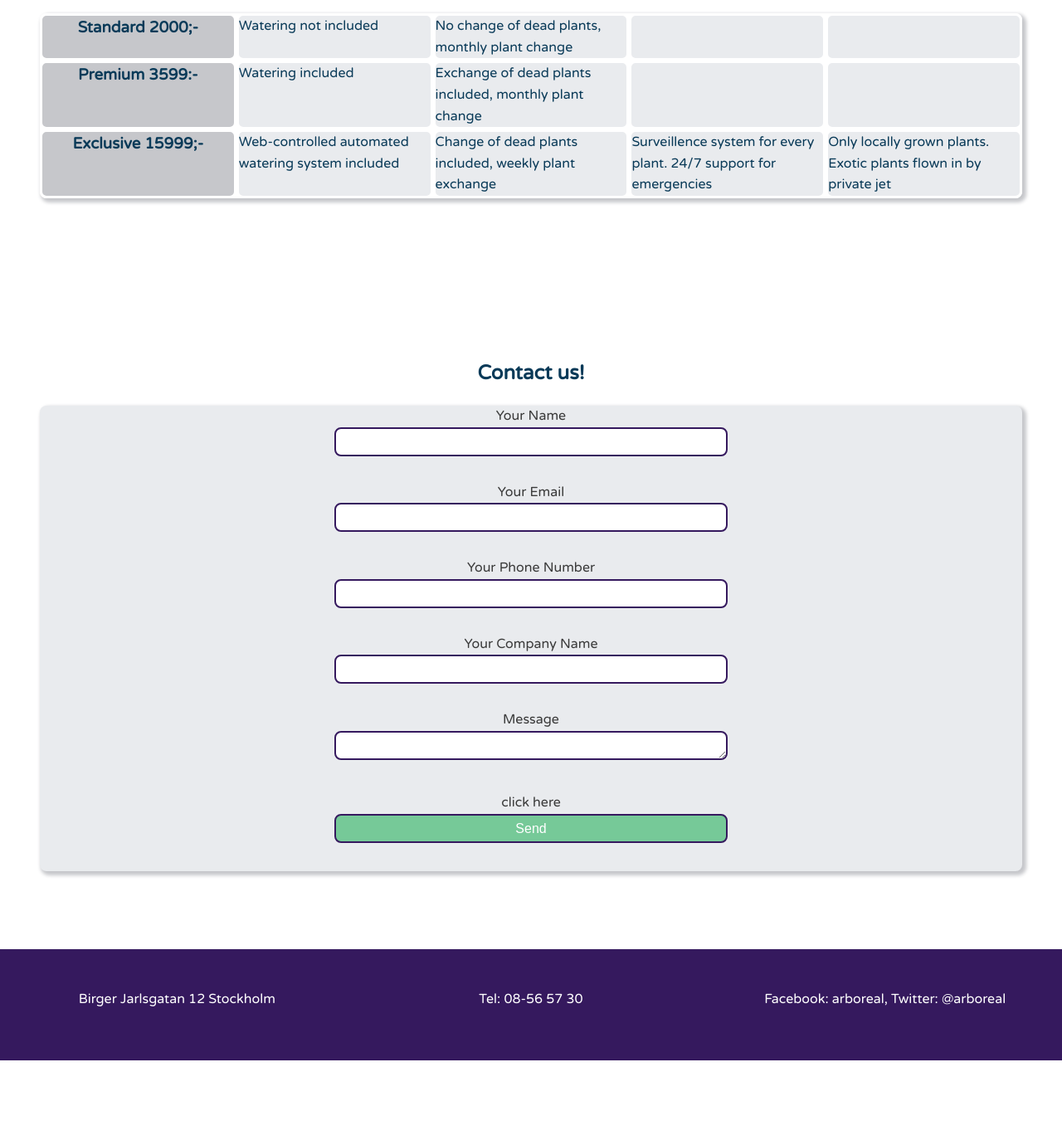
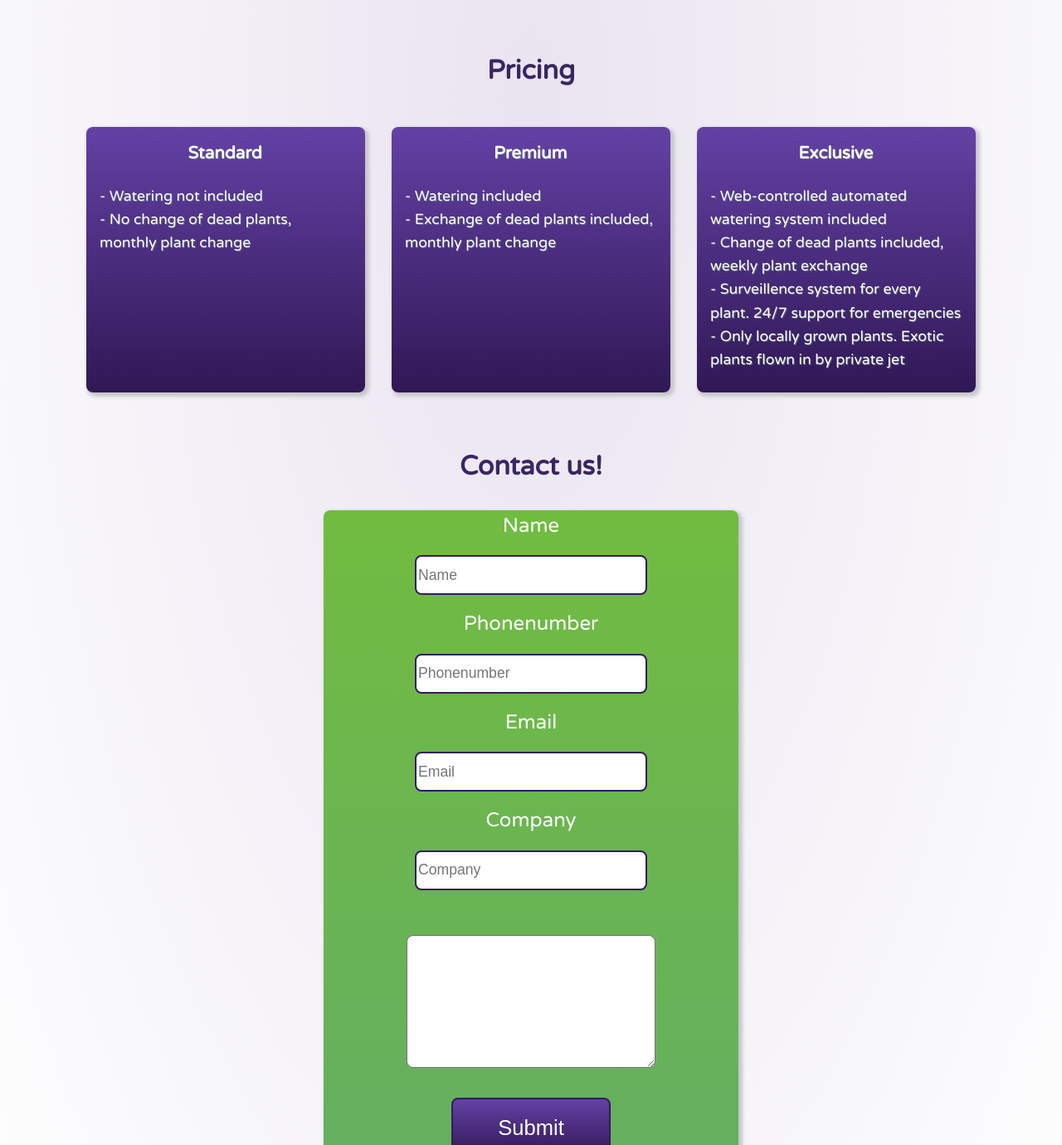
Before and after one commit to jonasvidlund/Arboreal, a plain HTML site: page index.html in a window 1280 px wide. Shown: the part 1420-2800 px from the top of the page at 83% size. Before the commit the page ends 2698 px from the top, so only its background shows below. Drawn offline with Linux system fonts and the light colour scheme.

Commit message:
ändring till final

```diff
--- a/index.html
+++ b/index.html
@@ -2,121 +2,134 @@
 <html lang="en">
 <head>
 	<meta charset="utf-8">
+	<meta name="viewport" content="width=device-width, initial-scale=1">
 	<title>Arboreal</title>
 	<link href='https://fonts.googleapis.com/css?family=Varela+Round' rel='stylesheet' type='text/css'>
 	<link rel="stylesheet" type="text/css" href="style.css">
-	<link rel="stylesheet" href="flex.css">
 </head>
 
 <body>
 	<header class="mainHeader">
 		<h1 class="name"><a href="#">Arboreal</a></h1>
 		<ul class="mainNav">
+			<li><a href="#missionLink">mission</a></li>
 			<li><a href="#themeLink">themes</a></li>
+			<li><a href="#pricingLink">pricing</a></li>
 			<li><a href="#contact">contact</a></li>
-			<li><a href="#missionLink">mission</a></li>
-			<li><a href="#pricingLink">pricing</a></li>
 		</ul>
 	</header><!--/.main-header-->
 
 	<section class="banner">
 		<img class="logo" src="white.jpg" alt="logo">
 		<h2 class="headline">Arboreal</h2>
-		<span class="slogan">A workplace that is a alive create ideas that live on.</span>
+		<h3 class="slogan">A workplace that is a alive create ideas that live on.</h3>
 	</section><!--/.banner-->
 
 	<section class="missionWrap">
-		<header>
-			<h2 id="missionLink">Mission</h2>
+		<header class="headerMission">
+			<h2 class="missionHeader" id="missionLink">Mission</h2>
 		</header>
 		<div class="missionText">
-			<p class="missionItem">Arboreal revolutionizes the way you think about plants in an office environment. Arboreal isn't just a a delivery service for plants, it's a delivery service for new ideas. Arboreal makes it easy to keep your workplace fresh and oxygenated.</p>
+			<p>Arboreal revolutionizes the way you think about plants in an office environment. Arboreal isn't just a delivery service for plants, it's a delivery service for new ideas. Arboreal makes it easy to keep your workplace fresh and oxygenated.</p>
 		</div>
 	</section>
 
-	<section class="themes">
+	<section class="themesWrap">
 		<header class="headerTheme">
-			<h2 id="themeLink">Themes</h2>
+			<h2 class="themeHeader" id="themeLink">Themes</h2>
 		</header>
-		<article class="art1 col">
+
+		<div class="themeDiv">
+			<article class="col colTheme">
 				<header>
 					<h3>ALOHA</h3>
 				</header>
 				<p>This rich theme includes exotic coconuts spilling all over the floor combined with palm trees that hang down and are always in the way of your daily workflow. This theme is very complicated, suitable for complex startups with a unclear monetizing strategy.</p>
 			</article>
-		<article class="art2 col">
+			<article class="col colTheme">
 				<header>
 					<h3>SIBERIA</h3>
 				</header>
 				<p>Dead plants everywhere. Plants sprayed with white color to give that cold secluded look.</p>
 			</article>
-		<article class="art3 col">
+			<article class="col colTheme">
 				<header>
 					<h3>EXOTIC NORDIC</h3>
 				</header>
 				<p>Everything is pine and spruce. Get that Norrlands inland-look in your office. Comes with a Christmas Decoration Extension Pack for the first 100 subscribers (Bears not included).</p>
 			</article>
+		</div>
 	</section>
 
-	<section class="pricing">
+	<section class="pricingWrap">
+		<header class="headerPricing">
+			<h2 class="priceHeader" id="pricingLink">Pricing</h2>
+		</header>
+		<div class="priceDiv">
+			<article class="col colPrice bronse">
 				<header>
-			<h2 id="pricingLink">Pricing</h2>
+					<h3>Standard</h3>
 				</header>
-		<div class="Rtable Rtable--5cols">
-  			<div class="Rtable-cell grey"><h3>Standard 2000;-</h3></div>
-  			<div class="Rtable-cell">Watering not included</div>
-			<div class="Rtable-cell">No change of dead plants, monthly 							plant change</div>
-	 		<div class="Rtable-cell"></div>
-	 		<div class="Rtable-cell"></div>
-	 		<div class="Rtable-cell grey"><h3>Premium 3599:-</h3></div>
- 	 		<div class="Rtable-cell">Watering included</div>
-	 		<div class="Rtable-cell">Exchange of dead plants included, monthly plant change</div>
-	 		<div class="Rtable-cell"></div>
-	 		<div class="Rtable-cell"></div>
-	 		<div class="Rtable-cell grey"><h3>Exclusive 15999;-</h3></div>
-	 		<div class="Rtable-cell">Web-controlled automated watering system included</div>
-	 		<div class="Rtable-cell">Change of dead plants included, weekly plant exchange</div>
-	 		<div class="Rtable-cell">Surveillence system for every plant. 24/7 support for emergencies</div>
-	 		<div class="Rtable-cell">Only locally grown plants. Exotic plants flown in by private jet</div>
+				<ul class="ul">
+					<li>- Watering not included</li>
+					<li>- No change of dead plants, monthly plant change</li>
+				</ul>
+			</article>
+			<article class="col colPrice silver">
+				<header>
+					<h3>Premium</h3>
+				</header>
+				<ul class="ul">
+					<li>- Watering included</li>
+					<li>- Exchange of dead plants included, monthly plant change</li>
+				</ul>
+			</article>
+			<article class="col colPrice gold">
+				<header>
+					<h3>Exclusive</h3>
+				</header>
+				<ul class="ul">
+					<li>- Web-controlled automated watering system included</li>
+					<li>- Change of dead plants included, weekly plant exchange</li>
+					<li>- Surveillence system for every plant. 24/7 support for emergencies</li>
+					<li>- Only locally grown plants. Exotic plants flown in by private jet</li>
+				</ul>
+			</article>
 		</div>
 	</section>
 
 	<section class="formWrap">
 		<header>
-			<h2 id="contact">Contact us!</h2>
+			<h2 class="contactHeader" id="contact">Contact us!</h2>
 		</header>
-		<form class="formItem" action="index.html" method="POST">
-			<label class="labels">
-				<span>Your Name</span>
-				<input type="text" name="name">
-			</label>
-			<label class="labels">
-				<span>Your Email</span>
-				<input type="email" name="_replyto">
-			</label>
-			<label class="labels">
-				<span>Your Phone Number</span>
-				<input type="text" name="phone">
-			</label>
-			<label class="labels">
-				<span>Your Company Name</span>
-				<input type="text" name="company">
-			</label>
-			<label class="labels">
-				<span>Message</span>
+
+		<form action="/action_page.php" class="formItem">
+        	<label for="name">Name</label>
+        	<input type="text" name="name" placeholder="Name" required><br>
+
+  			<label for="phonenumber">Phonenumber</label>
+   			<input type="number" name="phonenumber" placeholder="Phonenumber" required>
+
+       		<label for="email">Email</label>
+       		<input type="email" name="email" placeholder="Email" required><br>
+
+       		<label for="company">Company</label>
+       		<input type="text" name="company" placeholder="Company" required><br><br>
+
        		<textarea name="message"></textarea>
-			</label>
-			<label class="labels">
-				<span>click here</span>
-				<input class="button" type="submit" value="Send" name="sub">
-			</label>
+       		<br>
+          	<input class="sendButton" type="submit" value="Submit">
    		</form>
 	</section>
 
+
 	<footer class="mainFooter">
-		<p class="fotItem">	Birger Jarlsgatan 12 Stockholm</p>
-		<p class="fotItem">Tel: 08-56 57 30</p>
-		<p class="fotItem">Facebook: arboreal, Twitter: @arboreal</p><br>
+		<ul class="footerUl">
+			<li class="fotItem">Tel: 08-56 57 30</li>
+			<li class="fotItem">Birger jarlsgatan 12 Stockholm</li>
+			<li class="fotItem">Facebook: arboreal, Twitter: @arboreal</li>
+		</ul>
+
 	</footer>
 
 </body>
--- a/style.css
+++ b/style.css
@@ -3,10 +3,11 @@
 }
 
 body {
-	font-family: 'Varela Round', sans-serif;
+	background: radial-gradient(#E9E4F0, #ffffff );
+	font-family: "Varela Round", sans-serif;
 	line-height: 1.6;
-	color: #3a3a3a;
-	margin: 0;
+	color: #3A2663;
+	font-size: 1rem;
 }
 
 ul {
@@ -16,12 +17,11 @@ ul {
 }
 
 p {
-	font-size: 1em;
-	margin-bottom: 1.8em;
+	margin-bottom: 1.8rem;
 }
 
 h2, a {
-	color: #093a58;
+	color: #3A2663;
 }
 h2, h3 {
 	margin-top: 0;
@@ -36,19 +36,44 @@ img {
 	max-width: 100%;
 }
 
-input, textarea{
+input{
 	border: 2px solid #35195E;
+	width: 240px;
+	height: 3rem;
+	margin-bottom: 1rem;
+	border-radius: 8px;
+	font-size: 1.1rem;
+
+}
+
+.sendButton{
+	margin-top: 1.5rem;
+	margin-bottom:2.7rem;
+	background: green;
+	width: 12rem;
+	height: 4.5rem;
+	color: white;
+	font-size: 1.6rem;
+	background: linear-gradient(#6441A5, #301855);
+}
+
+.sendButton:hover{
+  	background: linear-gradient(#6F4EBF, #412475)
+}
+
+textarea{
+
+	height: 10rem;
 	width: 60%;
-	height: 35px;
-	margin-bottom: 1em;
-	border-radius: 8px;
-
+    border-radius: 0.5rem;
+    font-size: 1.4rem;
 }
 
 label{
 	display: block;
-	margin-bottom: 1.1em;
+	margin-bottom: 1rem;
 	text-align: center;
+	color: white;
 }
 
 span{
@@ -58,228 +83,198 @@ span{
 
 /* ---- Navigation ---- */
 
+
 .name {
-	font-size: 1.35em;
+	font-size: 2.8rem;
 	margin: 0;
 
 }
 .mainNav {
-	margin-top: 5px;
+	display: flex;
+	flex-direction: column;
 
 }
 .name a, .mainNav a {
 	text-align: center;
 	display: block;
-	padding: 10px 15px;
+	padding: .8rem 1rem;
 }
 .mainNav a {
-	font-size: .95em;
-	color: #57CB94;
+	font-size: 1.4rem;
+	color: #71BC40;
 	text-transform: uppercase;
 }
 .mainNav a:hover {
-	color: #093a58;
+	color: #3A2663;
 }
 
 /* ---- ---- ---- */
 
+.logo {
+	width:6.25rem;
+	height:6.25rem;
+}
+
 .headline{
 	color: white;
+	font-size: 2.5rem;
+}
+
+.slogan {
+	font-size: 2rem;
 }
 
 .mainHeader {
-	padding-top: .5em;
-	padding-bottom: .5em;
+	display: flex;
+	flex-direction: column;
+	padding-top: .5rem;
+	padding-bottom: .5rem;
 
 }
 
-.banner, .mainFooter, .missionWrap {
+.banner{
+	width: 100%;
+	color: #fff;
+	background-image:
+	    linear-gradient(
+		rgba(99, 64, 165, 0.6),
+		rgba(99, 64, 165, 0.6)),
+	    url(plant1.jpg);
+	background-position: center center;
+    background-size: cover;
+	padding: 4rem 7rem;
+	margin-bottom: 3rem;
+	height: 30em;
 	text-align: center;
 }
 
-.banner{
-	color: #fff;
-	background-image:
-	    linear-gradient(
-		rgba(49, 27, 90, 0.82),
-		rgba(49, 27, 90, 0.82)),
-	    url(plant1.jpg);
-	background-position: center center;
-    background-size: cover;
-	padding: 4em 0;
-	margin-bottom: 48px;
-	height: 30em;
+.missionHeader, .themeHeader, .priceHeader, .contactHeader, .headerMission, .headerTheme, .headerPricing{
+	font-size: 2rem;
+	width: 100%;
+}
+
+.missionText{
+	width: auto;
+	height: auto;
+	font-size: 1.1rem;
+	text-align: center;
+}
+
+.themesWrap, .pricingWrap, .missionWrap{
+	display: flex;
+	flex-wrap: wrap;
+	justify-content: center;
+	padding: 2rem 1rem 2rem 1rem;
+	margin: 1rem;
+}
+
+.themeDiv, .priceDiv{
+	display: flex;
+	flex-wrap: wrap;
+	align-items: center;
+	justify-content: center;
+}
+
+.col {
+	padding-right: 1em;
+	padding-left: 1rem;
+	padding-top: 1rem;
+	padding-bottom: 1rem;
+	margin: 1rem;
+	background: linear-gradient(#71BC40, #64AE62);
+	border-radius: 8px;
+	color: white;
+	font-size: 1.1rem;
+	box-shadow: 3px 3px 4px 2px #C6C7CB;
+	text-shadow: 1px 1px #5E6C7D;
+	height: 20rem;
+	width: 21rem;
+}
+
+.colPrice{
+	background: linear-gradient(#6441A5, #301855);
+}
+
+.formWrap{
+	display: flex;
+	flex-direction: column;
+	justify-content: center;
+	text-align: center;
+	align-items: center;
 
 }
 
-.banner {
-	width: 100%;
+.formItem{
+	width: 21rem;
+	background: linear-gradient(#71BC40, #64AE62);
+	box-shadow: 3px 3px 4px 2px #C6C7CB;
+  	border-radius: 8px;
+ 	font-size: 1.5rem;
+ 	margin-bottom: 3rem;
 }
 
-.missionWrap{
-	padding: 4em 2em 4em 2em;
-	margin: 1em;
+.mainFooter {
+	display: flex;
+	flex-direction: column;
+	background: linear-gradient(#6441A5, #2a0845);
+	margin-top: 1.8rem;
+	color: white;
+	font-size: 1rem;
+	text-align: center;
 }
 
-.pricing{
-	padding: 4em 2em 4em 2em;
-	margin: 1em;
+.fotItem{
+	padding: .7rem;
 }
-
-.themes{
-	display: flex;
-	flex-wrap: wrap;
-	justify-content: center;
-	padding: 2em 1em 2em 1em;
-	margin: 1em;
-}
-
-.col {
-	flex-grow: 0;
-	width: 300px;
-	height: 250px;
-	padding-right: 1em;
-	padding-left: 1em;
-	padding-top: 1em;
-	padding-bottom: .5em;
-	margin: 1em;
-	background: #76C998;
-	border-radius: 8px;
-	color: white;
-	font-size: .9em;
-	box-shadow: 3px 3px 4px 2px #C6C7CB;
-}
-
-.Rtable {
-  display: flex;
-  flex-wrap: wrap;
-  margin: 0 0 3em 0;
-  padding: 0;
-  border-radius: 8px;
-  box-shadow: 3px 3px 4px 2px #C6C7CB;
-}
-
-.Rtable-cell {
-  flex-grow:1;
-  box-sizing: border-box;
-  width: 100%;
-  overflow: hidden;
-  list-style: none;
-  border: solid white;
-  font-size: 0.65em;
-  background: #E9EBEE;
-  color: #093a58;
-  border-radius: 8px;
-}
-
-.grey{
-	background: #C6C7CB;
-}
-
-.Rtable--2cols > .Rtable-cell  { width: 50%; }
-.Rtable--3cols > .Rtable-cell  { width: 33.33%; }
-.Rtable--4cols > .Rtable-cell  { width: 25%; }
-.Rtable--5cols > .Rtable-cell  { width: 20%; }
-.Rtable--6cols > .Rtable-cell  { width: 16.6%; }
-.Rtable--7cols > .Rtable-cell  { width: 14.3%; }
-
-.formWrap{
-
-	padding: 4em 2em 4em 2em;
-	margin: 1em;
-}
-
-.formItem{
-	width: 100%;
-	background: #E9EBEE;
-	box-shadow: 3px 3px 4px 2px #C6C7CB;
-  	border-radius: 8px;
-}
-
-.contactInput{
-	width: 30%;
-	margin: 5% 5% 5% 5%;
-	position: center;
-
-}
-
-
-.mainFooter {
-	background: #35195E;
-	padding: 2em 0;
-	margin-top: 30px;
-	color: white;
-}
-
-
-.logo {
-	width:100px;
-	height:100px;
-}
-
-.slogan {
-	margin-bottom: 0;
-	font-size: .9em;
-}
-.button{
-	background: #76C998;
-	color: white;
-	font-size: 1em;
-}
-
-.headerTheme{
-		width: 100%;
-	}
-
 
 /*media queries.*/
 
 
-@media (min-width: 769px) {
+@media (max-width: 463px){
+	.slogan{
+		font-size: 1.2rem;
+	}
+	.headline{
+		font-size: 1.8rem;
+	}
+}
 
-	.mainHeader, .mainNav, .missionWrap, .mainFooter, .formWrap{
-		display: flex;
+
+@media (min-width: 769px){
+
+	.mainHeader, .mainNav{
+		flex-direction: row;
 	}
 
-	.mainHeader {
-		width: 90%;
-		margin: 0 auto;
-	}
-	.slogan{
-		font-size: 1.4em;
-	}
-
-	.Rtable-cell{
-		font-size: 1em;
-	}
-
-	.missionWrap, .formWrap, .mainHeader{
+	.mainHeader{
 		flex-direction: column;
 		align-items: center;
 	}
 
-	.missionText, .fotItem{
-		flex: 1 50%;
-		font-size: 1em;
+	.missionText{
+		width: 70%;
 	}
 
-	input, textarea{
-		width: 40%;
+	.formItem{
+		width: 450px;
 	}
-
 }
 
-@media (min-width: 1025px) {
-
+@media (min-width: 1025px){
 	.mainHeader{
-		width: 80%;
-		max-width: 1150px;
 		flex-direction: row;
 		justify-content: space-between;
 	}
 
-	.mainFooter{
-		flex-direction: row;
-		justify-content: space-around;
+	.missionText{
+		width: 60%;
+	}
+
+	.formItem{
+		width: 500px;
+	}
+
+	input{
+		width: 280px;
 	}
 }
```
Also changed, not shown: 1 other file. Lines whose indentation alone changed are shown as unchanged.
